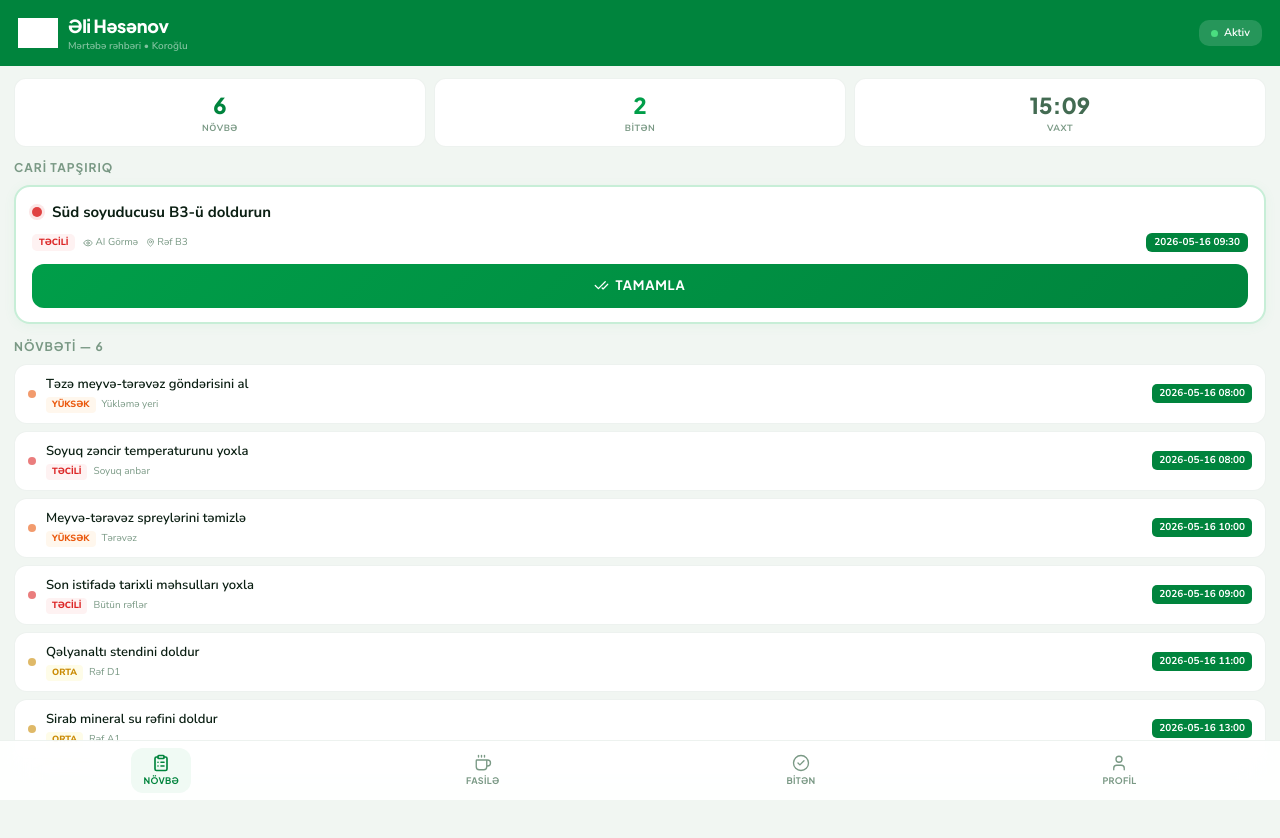
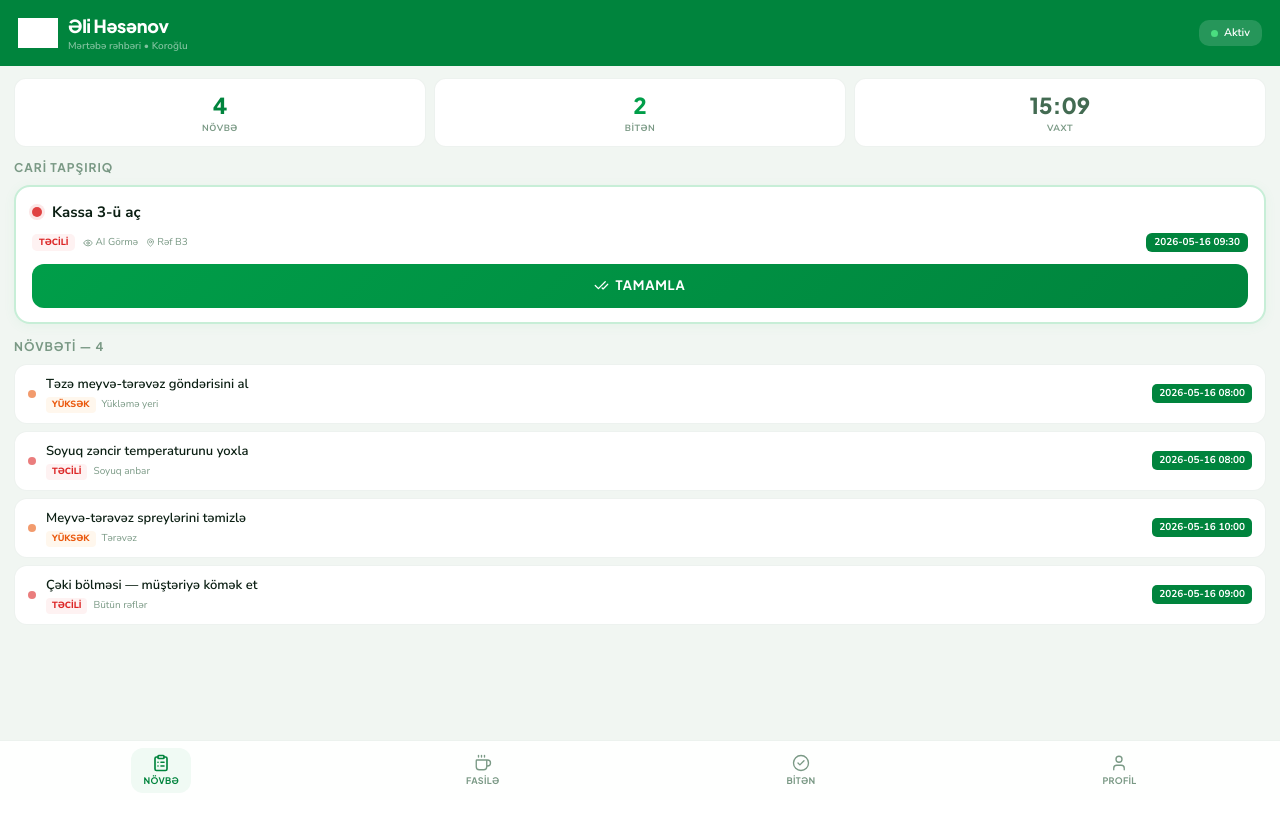
Before and after one commit to EmbeddedDesignEngineer/pasha-hackathon-6_employee-app, a Next.js app: page / in a window 1280 px wide. Shown: the top 838 px of the page. After the commit the page ends 800 px from the top, so only its background shows below. Built offline with nearby package versions, Linux system fonts and the light colour scheme; grey boxes are pictures that could not be loaded.

Commit message:
Update: Computer Vision tasks correction

```diff
--- a/app/EmployeePage.tsx
+++ b/app/EmployeePage.tsx
@@ -75,13 +75,11 @@ const SL: Record<Source, string> = { cv: "AI Görmə", fixed: "Rutin", manager:
 
 // ─── DATA ───
 const initTasks = (): TaskItem[] => [
-    { id: "t1",  tl: "Süd soyuducusu B3-ü doldurun",       pr: "critical", sr: "cv",      lc: "Rəf B3",       tm: "09:30", st: "current" },
+    { id: "t1",  tl: "Kassa 3-ü aç",       pr: "critical", sr: "cv",      lc: "Rəf B3",       tm: "09:30", st: "current" },
     { id: "t20", tl: "Təzə meyvə-tərəvəz göndərisini al",  pr: "high",     sr: "fixed",   lc: "Yükləmə yeri", tm: "08:00", st: "queued" },
     { id: "t3",  tl: "Soyuq zəncir temperaturunu yoxla",    pr: "critical", sr: "fixed",   lc: "Soyuq anbar",  tm: "08:00", st: "queued" },
     { id: "t2",  tl: "Meyvə-tərəvəz spreylərini təmizlə",  pr: "high",     sr: "manager", lc: "Tərəvəz",      tm: "10:00", st: "queued" },
-    { id: "t21", tl: "Son istifadə tarixli məhsulları yoxla", pr: "critical", sr: "cv",     lc: "Bütün rəflər", tm: "09:00", st: "queued" },
-    { id: "t5",  tl: "Qəlyanaltı stendini doldur",          pr: "medium",   sr: "cv",      lc: "Rəf D1",       tm: "11:00", st: "queued" },
-    { id: "t13", tl: "Sirab mineral su rəfini doldur",      pr: "medium",   sr: "cv",      lc: "Rəf A1",       tm: "13:00", st: "queued" },
+    { id: "t21", tl: "Çəki bölməsi — müştəriyə kömək et", pr: "critical", sr: "cv",     lc: "Bütün rəflər", tm: "09:00", st: "queued" }
 ];
 
 const initDone = (): DoneItem[] => [
```
